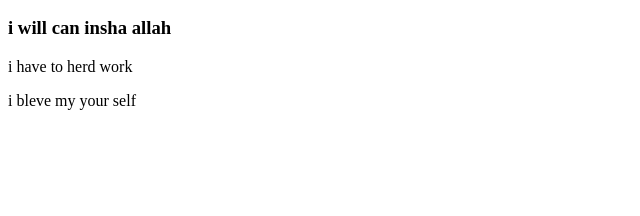
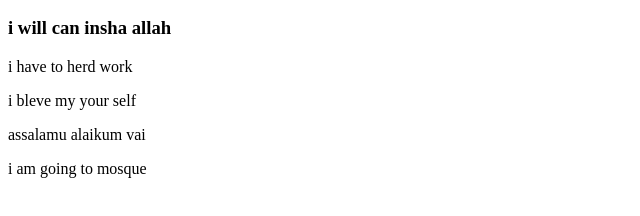
Before and after one commit to ehsanhasan/my--fourth-repo, a plain HTML site: page index.html in a window 1280 px wide. Shown: the part 110-326 px from the top of the page, without its empty margins (0-640 px from the left). Drawn offline with Linux system fonts and the light colour scheme.

Commit message:
my fourth commit

```diff
--- a/index.html
+++ b/index.html
@@ -5,6 +5,7 @@
     <meta http-equiv="X-UA-Compatible" content="IE=edge">
     <meta name="viewport" content="width=device-width, initial-scale=1.0">
     <title>my fourth repo</title>
+    <link rel="stylesheet" href="style.css">
 </head>
 <body>
     <h1>never give up</h1>
@@ -12,5 +13,7 @@
     <h3>i will can insha allah</h3>
     <p>i have to herd work</p>
     <p>i bleve my your self</p>
+    <P>assalamu alaikum vai</P>
+    <p> i am going to mosque</p>
 </body>
 </html>
--- a/styl.css
+++ b/styl.css
@@ -0,0 +1,6 @@
+p{
+    color: blue;
+}
+p{
+    color: chartreuse;
+}
```
